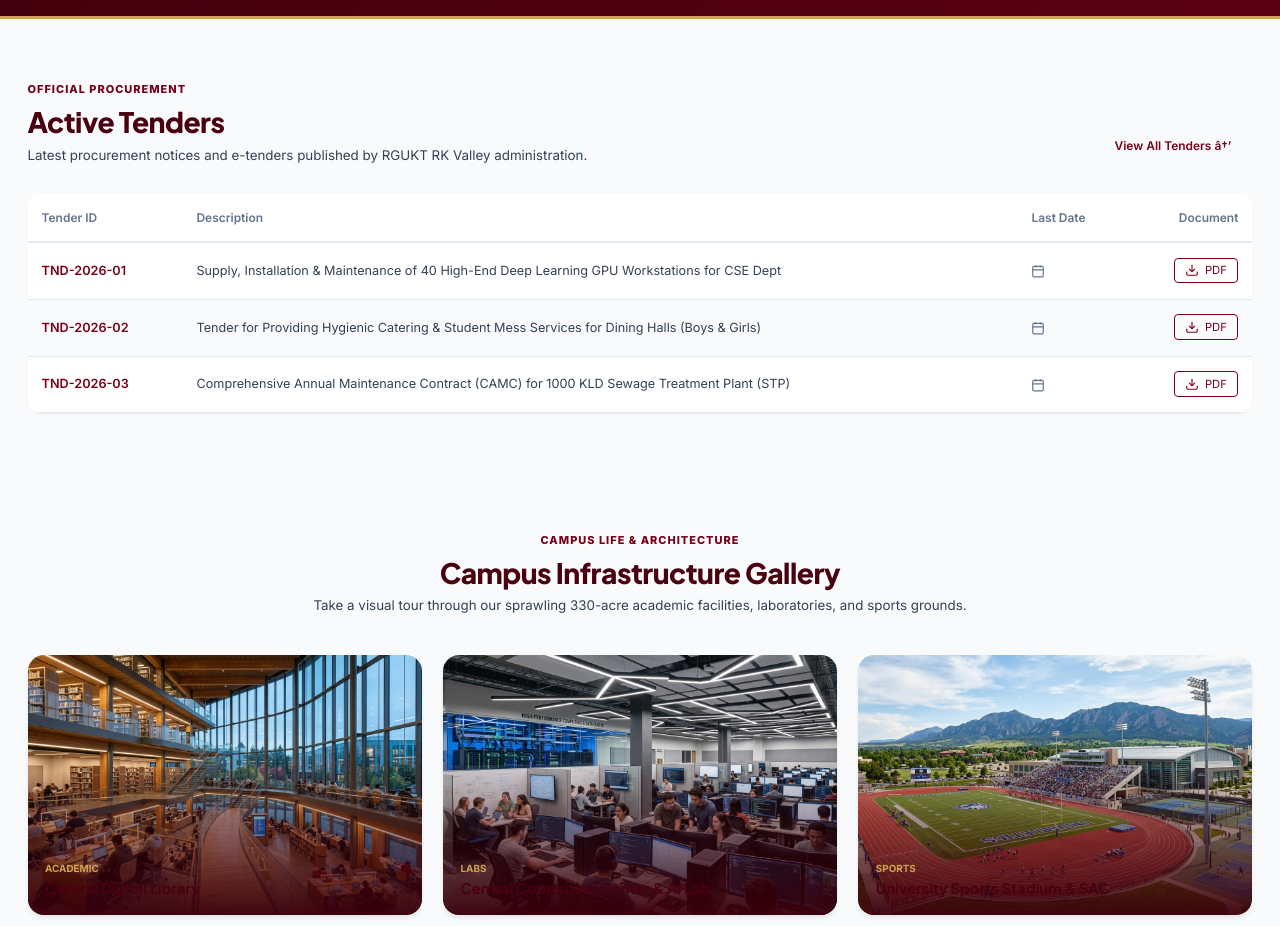
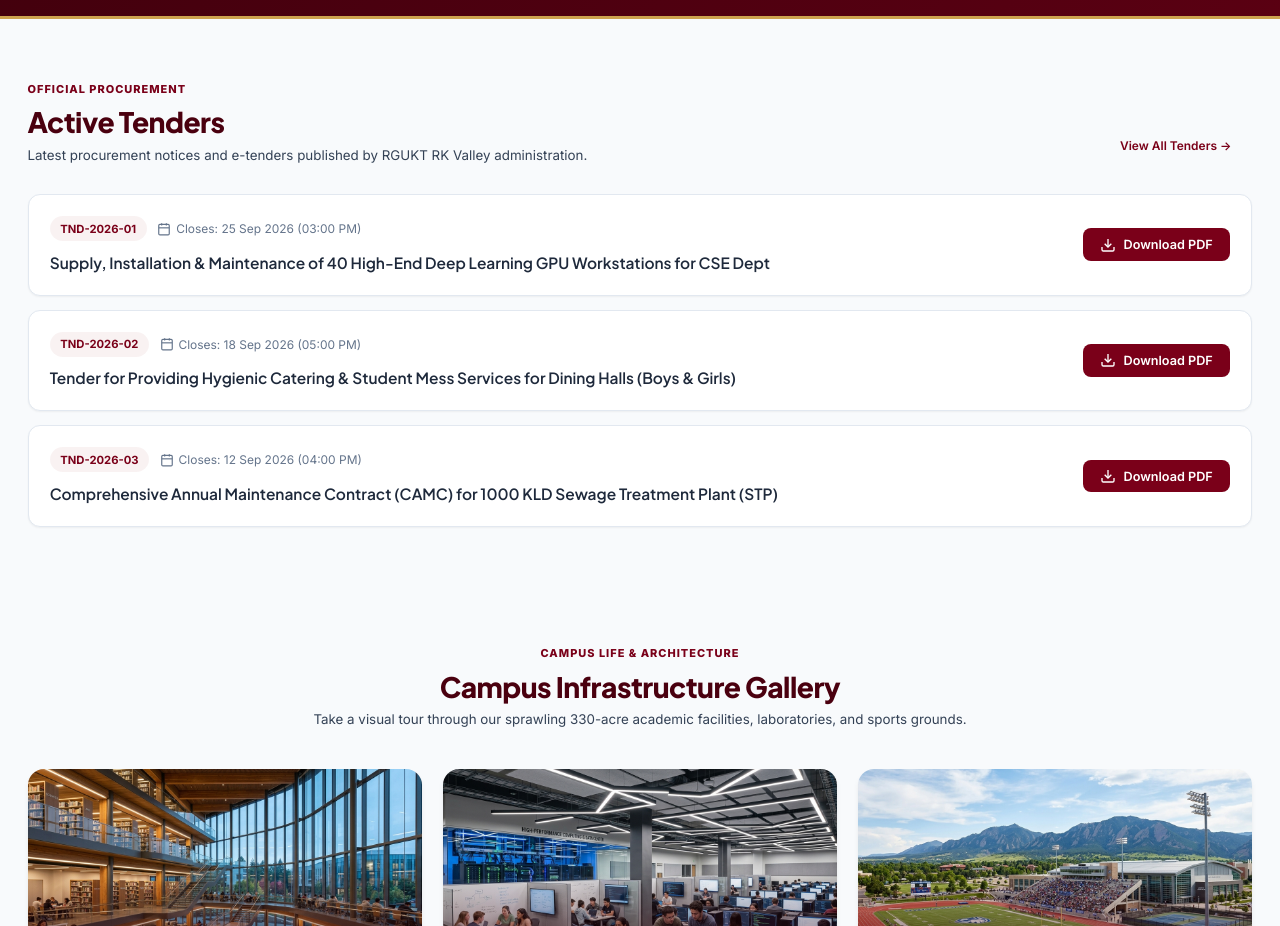
Before and after one commit to formsrgukt/RKVALLEY, a Next.js app: page /home in a window 1280 px wide. Shown: the part 4160-5086 px from the top of the page. Built offline with nearby package versions, Linux system fonts and the light colour scheme.

Commit message:
Overhaul Active Tenders UI: convert plain table into premium interactive list cards, fix encoding and missing dates

```diff
--- a/src/app/(main)/home/page.tsx
+++ b/src/app/(main)/home/page.tsx
@@ -198,54 +198,75 @@ export default function HomePage() {
               </p>
             </div>
             <Link href="/tenders" className="btn btn-outline" style={{ fontSize: "0.85rem" }}>
-              View All Tenders â†’
+              View All Tenders &rarr;
             </Link>
           </div>
 
-          <div style={{ background: "#ffffff", borderRadius: "12px", boxShadow: "var(--shadow-sm)", overflow: "hidden" }}>
-            <div style={{ overflowX: "auto" }}>
-              <table style={{ width: "100%", borderCollapse: "collapse", minWidth: "600px" }}>
-                <thead>
-                  <tr style={{ background: "var(--surface-card)", borderBottom: "2px solid #e2e8f0" }}>
-                    <th style={{ padding: "1rem", textAlign: "left", fontSize: "0.85rem", color: "#64748b", fontWeight: 600 }}>Tender ID</th>
-                    <th style={{ padding: "1rem", textAlign: "left", fontSize: "0.85rem", color: "#64748b", fontWeight: 600 }}>Description</th>
-                    <th style={{ padding: "1rem", textAlign: "left", fontSize: "0.85rem", color: "#64748b", fontWeight: 600 }}>Last Date</th>
-                    <th style={{ padding: "1rem", textAlign: "right", fontSize: "0.85rem", color: "#64748b", fontWeight: 600 }}>Document</th>
-                  </tr>
-                </thead>
-                <tbody>
+                    <div style={{ display: "flex", flexDirection: "column", gap: "1rem" }}>
             {RGUKT_DATA.tenders.slice(0,3).map((tender: Tender, idx) => (
-                    <tr key={tender.id} style={{ borderBottom: "1px solid #e2e8f0", background: idx % 2 === 0 ? "#ffffff" : "#f8fafc" }}>
-                      <td style={{ padding: "1rem", fontSize: "0.9rem", fontWeight: 600, color: "var(--primary-maroon)" }}>{tender.id}</td>
-                      <td style={{ padding: "1rem", fontSize: "0.9rem", color: "#334155" }}>{tender.title}</td>
-                      <td style={{ padding: "1rem", fontSize: "0.9rem", color: "#64748b" }}>
-                        <div style={{ display: "flex", alignItems: "center", gap: "0.5rem" }}>
+              <div key={tender.id} style={{
+                background: "#ffffff",
+                border: "1px solid #e2e8f0",
+                borderRadius: "12px",
+                padding: "1.5rem",
+                display: "flex",
+                alignItems: "center",
+                justifyContent: "space-between",
+                gap: "2rem",
+                boxShadow: "var(--shadow-sm)",
+                transition: "all 0.3s ease"
+              }}
+              onMouseOver={(e) => {
+                e.currentTarget.style.borderColor = "var(--primary-maroon)";
+                e.currentTarget.style.boxShadow = "var(--shadow-md)";
+                e.currentTarget.style.transform = "translateY(-2px)";
+              }}
+              onMouseOut={(e) => {
+                e.currentTarget.style.borderColor = "#e2e8f0";
+                e.currentTarget.style.boxShadow = "var(--shadow-sm)";
+                e.currentTarget.style.transform = "translateY(0)";
+              }}
+              >
+                <div style={{ flex: 1 }}>
+                  <div style={{ display: "flex", alignItems: "center", gap: "0.75rem", marginBottom: "0.75rem" }}>
+                    <span style={{ background: "rgba(128,0,0,0.05)", color: "var(--primary-maroon)", padding: "0.25rem 0.75rem", borderRadius: "100px", fontSize: "0.8rem", fontWeight: 700 }}>
+                      {tender.id}
+                    </span>
+                    <span style={{ fontSize: "0.85rem", color: "#64748b", display: "flex", alignItems: "center", gap: "0.35rem" }}>
                       <svg width="14" height="14" viewBox="0 0 24 24" fill="none" stroke="currentColor" strokeWidth="2"><rect x="3" y="4" width="18" height="18" rx="2" ry="2"></rect><line x1="16" y1="2" x2="16" y2="6"></line><line x1="8" y1="2" x2="8" y2="6"></line><line x1="3" y1="10" x2="21" y2="10"></line></svg>
-                          {tender.lastDate}
+                      Closes: {tender.closingDate}
+                    </span>
                   </div>
-                      </td>
-                      <td style={{ padding: "1rem", textAlign: "right" }}>
-                        <button onClick={() => openDocModal(tender.link, tender.title)} style={{
-                          background: "transparent",
-                          border: "1px solid var(--primary-maroon)",
-                          color: "var(--primary-maroon)",
-                          padding: "0.35rem 0.75rem",
-                          borderRadius: "4px",
-                          fontSize: "0.8rem",
+                  <h4 style={{ margin: 0, fontSize: "1.1rem", color: "#1e293b", fontWeight: 600, lineHeight: 1.4 }}>
+                    {tender.title}
+                  </h4>
+                </div>
+
+                <div>
+                  <button onClick={() => openDocModal(tender.link || tender.docUrl || "", tender.title)} style={{
+                    background: "var(--primary-maroon)",
+                    color: "white",
+                    border: "none",
+                    padding: "0.6rem 1.25rem",
+                    borderRadius: "8px",
+                    fontSize: "0.9rem",
+                    fontWeight: 600,
                     cursor: "pointer",
-                          display: "inline-flex",
+                    display: "flex",
                     alignItems: "center",
-                          gap: "0.4rem"
-                        }}>
-                          <svg width="14" height="14" viewBox="0 0 24 24" fill="none" stroke="currentColor" strokeWidth="2"><path d="M21 15v4a2 2 0 0 1-2 2H5a2 2 0 0 1-2-2v-4"></path><polyline points="7 10 12 15 17 10"></polyline><line x1="12" y1="15" x2="12" y2="3"></line></svg>
-                          PDF
+                    gap: "0.5rem",
+                    whiteSpace: "nowrap",
+                    transition: "opacity 0.2s"
+                  }}
+                  onMouseOver={(e) => e.currentTarget.style.opacity = "0.9"}
+                  onMouseOut={(e) => e.currentTarget.style.opacity = "1"}
+                  >
+                    <svg width="16" height="16" viewBox="0 0 24 24" fill="none" stroke="currentColor" strokeWidth="2"><path d="M21 15v4a2 2 0 0 1-2 2H5a2 2 0 0 1-2-2v-4"></path><polyline points="7 10 12 15 17 10"></polyline><line x1="12" y1="15" x2="12" y2="3"></line></svg>
+                    Download PDF
                   </button>
-                      </td>
-                    </tr>
+                </div>
+              </div>
             ))}
-                </tbody>
-              </table>
-            </div>
           </div>
         </div>
       </section>
```
Lines whose indentation alone changed are shown as unchanged.
